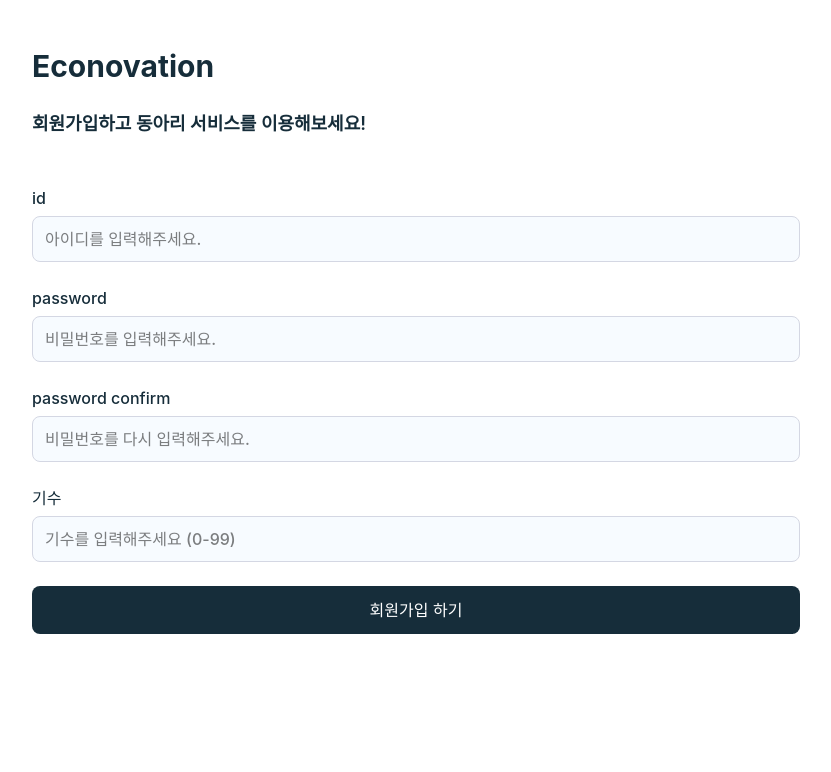
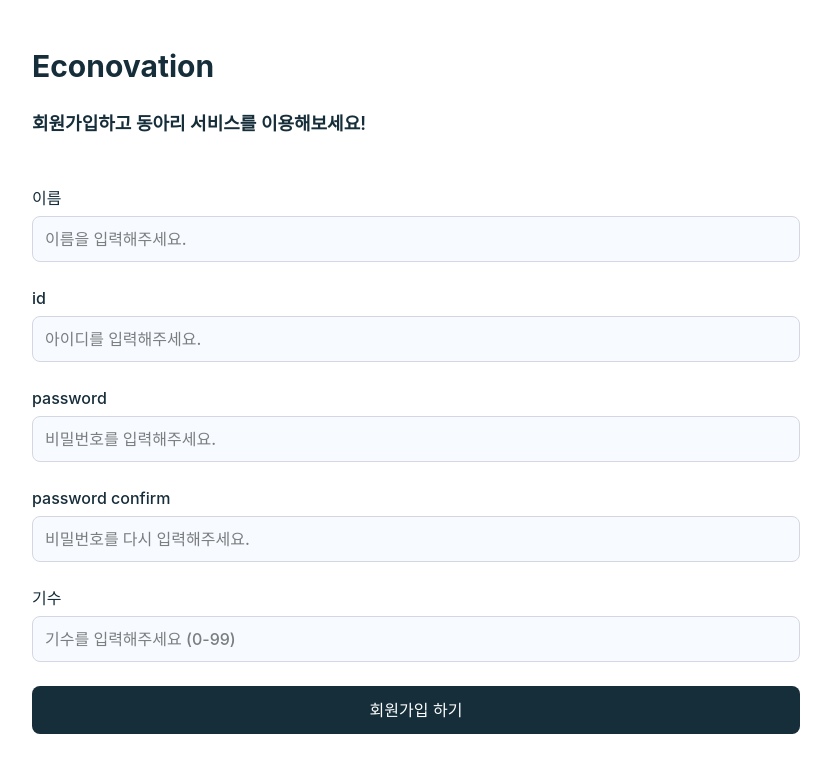
Before and after one commit to JNU-econovation/Auth-Econovation-FE, a React (Vite) app: page /sign-in in a window 1280 px wide. Shown: the top 772 px of the page, without its empty margins (224-1055 px from the left). Built offline with nearby package versions, Linux system fonts and the light colour scheme; a web font is replaced by a local one.

Commit message:
feat: 이름 유효성 검사 기능 추가 및 SignUpFormSection에 통합

```diff
--- a/src/components/feature/pages/sign-up/SignUpFormSection/index.tsx
+++ b/src/components/feature/pages/sign-up/SignUpFormSection/index.tsx
@@ -2,9 +2,18 @@
 import TextFieldLayout from "@shared/layout/TextFieldLayout";
 import DefaultButton from "@shared/ui/DefaultButton";
 import { ChangeEvent, useState } from "react";
+import { validateName } from "./validateName";
 
 function SignUpFormSection() {
+  const [name, setName] = useState("");
+  const [nameError, setNameError] = useState("");
   const [generation, setGeneration] = useState("");
+
+  const handleNameChange = (e: ChangeEvent<HTMLInputElement>) => {
+    const value = e.target.value;
+    setName(value);
+    setNameError(validateName(value));
+  };
 
   const handleGenerationChange = (e: ChangeEvent<HTMLInputElement>) => {
     const value = e.target.value;
@@ -29,6 +38,16 @@
 
   return (
     <section>
+      <TextFieldLayout
+        label="이름"
+        placeholder="이름을 입력해주세요."
+        type="text"
+        value={name}
+        onChange={handleNameChange}
+        helperText={nameError || undefined}
+        helperTextColor="error"
+      />
+      <Spacing size={24} direction="vertical" />
       <TextFieldLayout label="id" placeholder="아이디를 입력해주세요." />
       <Spacing size={24} direction="vertical" />
       <TextFieldLayout
--- /dev/null
+++ b/src/components/feature/pages/sign-up/SignUpFormSection/validateName.ts
@@ -0,0 +1,12 @@
+const KOREAN_REGEX = /^[가-힣ㄱ-ㅎㅏ-ㅣ]*$/;
+const MAX_NAME_LENGTH = 5;
+
+export function validateName(value: string): string {
+  if (value.length > 0 && !KOREAN_REGEX.test(value)) {
+    return "이름은 한글만 입력할 수 있습니다.";
+  }
+  if (value.length > MAX_NAME_LENGTH) {
+    return "이름은 최대 5자까지 입력할 수 있습니다.";
+  }
+  return "";
+}
```
